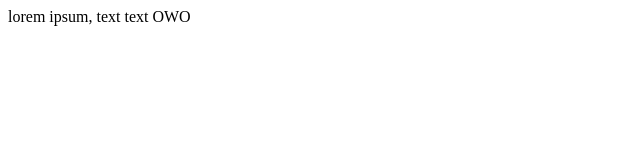
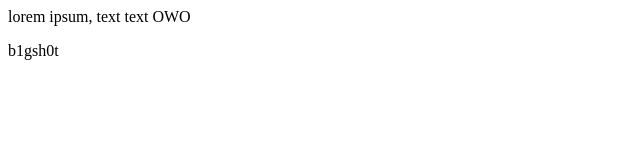
Before and after one commit to Clor0phyte/GitPractica, a plain HTML site: page index.html in a window 1280 px wide. Shown: the full height of the page, 0-640 px from the left. Drawn offline with Linux system fonts and the light colour scheme.

Commit message:
added another paragraph

```diff
--- a/index.html
+++ b/index.html
@@ -1 +1,2 @@
 <p>lorem ipsum, text text OWO</p>
+<p>b1gsh0t</p>
```
